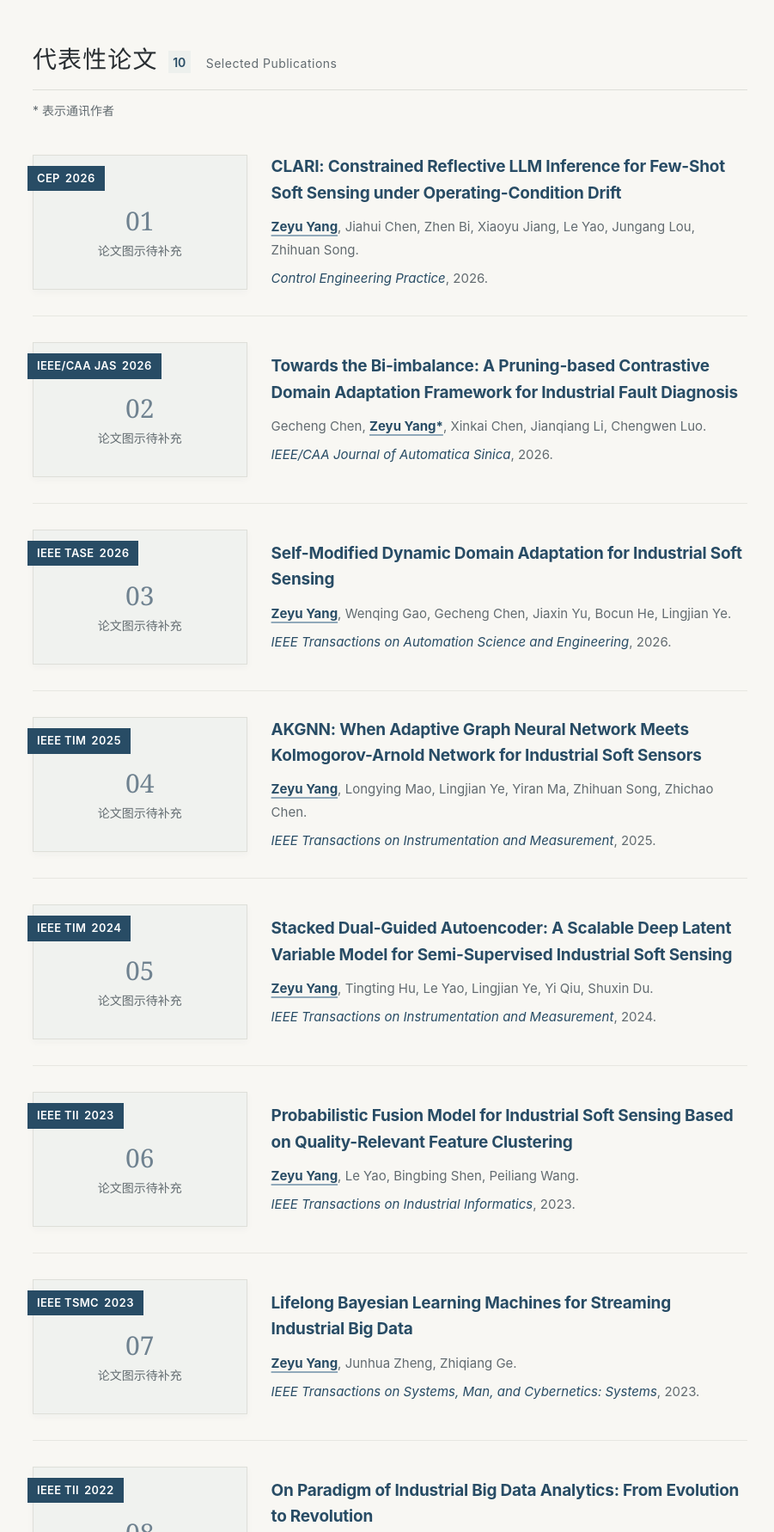
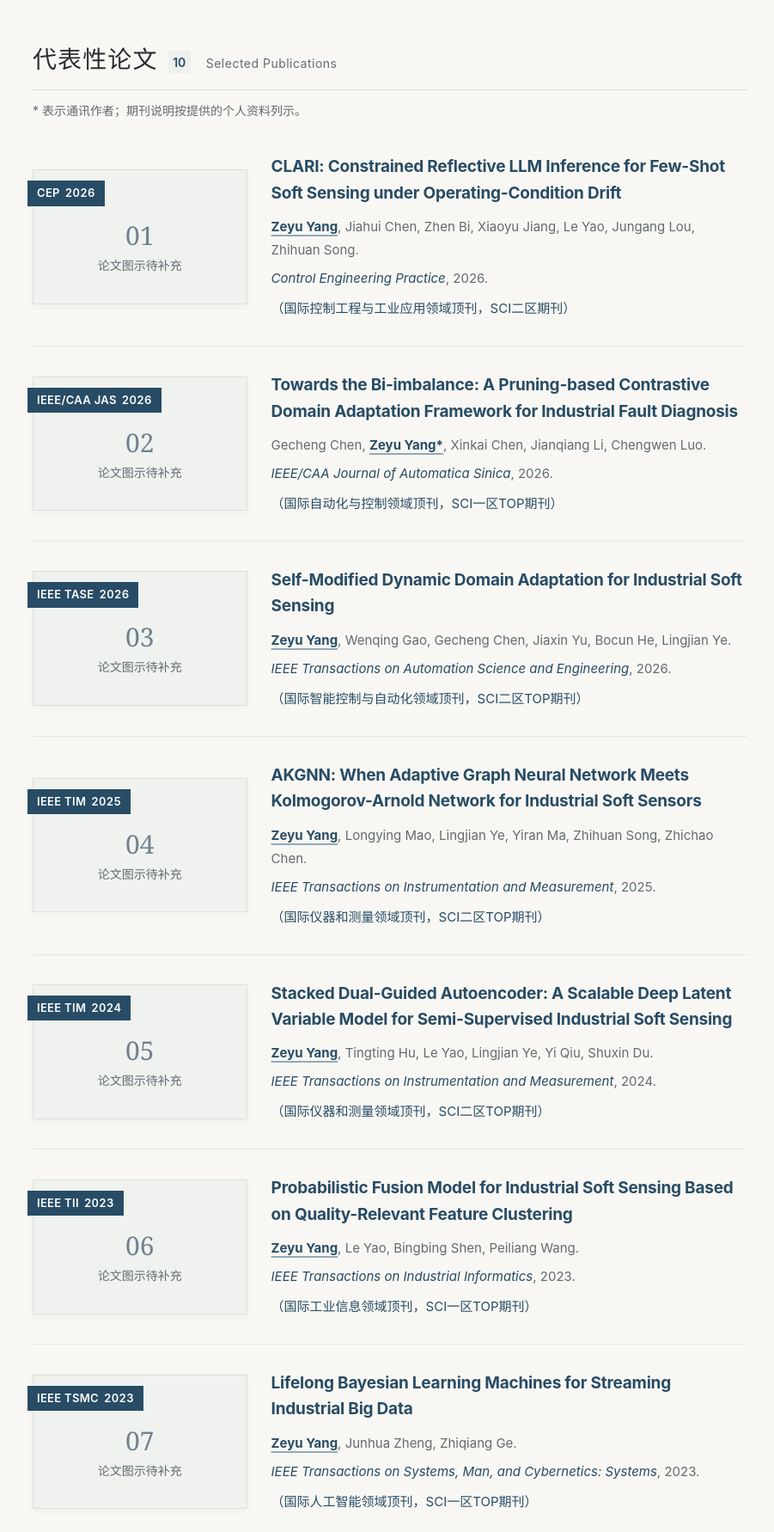
Before and after one commit to ZeallYang/ZeallYang.github.io, an Astro site: page / in a window 1280 px wide. Shown: the part 2493-4275 px from the top of the page at 86% size, without its empty margins (350-1251 px from the left). Built offline with nearby package versions, Linux system fonts and the light colour scheme; Astro itself is replaced by a stand-in of ours.

Commit message:
Display supplied journal notes and ignore original profile document

```diff
--- a/src/data/profile.ts
+++ b/src/data/profile.ts
@@ -90,6 +90,8 @@ type Publication = {
   venue: string;
   venueLabel: string;
   year: number;
+  // 按个人资料文档列示的期刊说明，不代表实时分区核验。
+  venueNote?: string;
   // 图示放入 public/papers/；没有真实图示时显示明确的占位区。
   image?: { src: string; alt: string };
   // 仅填写已确认的论文地址和研究要点。
@@ -104,51 +106,61 @@ export const publications: Publication[] = [
     authors: 'Zeyu Yang, Jiahui Chen, Zhen Bi, Xiaoyu Jiang, Le Yao, Jungang Lou, Zhihuan Song',
     title: 'CLARI: Constrained Reflective LLM Inference for Few-Shot Soft Sensing under Operating-Condition Drift',
     venue: 'Control Engineering Practice', venueLabel: 'CEP', year: 2026,
+    venueNote: '国际控制工程与工业应用领域顶刊，SCI二区期刊',
   },
   {
     authors: 'Gecheng Chen, Zeyu Yang*, Xinkai Chen, Jianqiang Li, Chengwen Luo',
     title: 'Towards the Bi-imbalance: A Pruning-based Contrastive Domain Adaptation Framework for Industrial Fault Diagnosis',
     venue: 'IEEE/CAA Journal of Automatica Sinica', venueLabel: 'IEEE/CAA JAS', year: 2026,
+    venueNote: '国际自动化与控制领域顶刊，SCI一区TOP期刊',
   },
   {
     authors: 'Zeyu Yang, Wenqing Gao, Gecheng Chen, Jiaxin Yu, Bocun He, Lingjian Ye',
     title: 'Self-Modified Dynamic Domain Adaptation for Industrial Soft Sensing',
     venue: 'IEEE Transactions on Automation Science and Engineering', venueLabel: 'IEEE TASE', year: 2026,
+    venueNote: '国际智能控制与自动化领域顶刊，SCI二区TOP期刊',
   },
   {
     authors: 'Zeyu Yang, Longying Mao, Lingjian Ye, Yiran Ma, Zhihuan Song, Zhichao Chen',
     title: 'AKGNN: When Adaptive Graph Neural Network Meets Kolmogorov-Arnold Network for Industrial Soft Sensors',
     venue: 'IEEE Transactions on Instrumentation and Measurement', venueLabel: 'IEEE TIM', year: 2025,
+    venueNote: '国际仪器和测量领域顶刊，SCI二区TOP期刊',
   },
   {
     authors: 'Zeyu Yang, Tingting Hu, Le Yao, Lingjian Ye, Yi Qiu, Shuxin Du',
     title: 'Stacked Dual-Guided Autoencoder: A Scalable Deep Latent Variable Model for Semi-Supervised Industrial Soft Sensing',
     venue: 'IEEE Transactions on Instrumentation and Measurement', venueLabel: 'IEEE TIM', year: 2024,
+    venueNote: '国际仪器和测量领域顶刊，SCI二区TOP期刊',
   },
   {
     authors: 'Zeyu Yang, Le Yao, Bingbing Shen, Peiliang Wang',
     title: 'Probabilistic Fusion Model for Industrial Soft Sensing Based on Quality-Relevant Feature Clustering',
     venue: 'IEEE Transactions on Industrial Informatics', venueLabel: 'IEEE TII', year: 2023,
+    venueNote: '国际工业信息领域顶刊，SCI一区TOP期刊',
   },
   {
     authors: 'Zeyu Yang, Junhua Zheng, Zhiqiang Ge',
     title: 'Lifelong Bayesian Learning Machines for Streaming Industrial Big Data',
     venue: 'IEEE Transactions on Systems, Man, and Cybernetics: Systems', venueLabel: 'IEEE TSMC', year: 2023,
+    venueNote: '国际人工智能领域顶刊，SCI一区TOP期刊',
   },
   {
     authors: 'Zeyu Yang, Zhiqiang Ge',
     title: 'On Paradigm of Industrial Big Data Analytics: From Evolution to Revolution',
     venue: 'IEEE Transactions on Industrial Informatics', venueLabel: 'IEEE TII', year: 2022,
+    venueNote: '国际工业信息领域顶刊，SCI一区TOP期刊',
   },
   {
     authors: 'Zeyu Yang, Zhiqiang Ge',
     title: 'Rethinking the Value of Just-In-Time Learning in the Era of Industrial Big Data',
     venue: 'IEEE Transactions on Industrial Informatics', venueLabel: 'IEEE TII', year: 2022,
+    venueNote: '国际工业信息领域顶刊，SCI一区TOP期刊',
   },
   {
     authors: 'Zeyu Yang, Zhiqiang Ge',
     title: 'Industrial Virtual Sensing for Big Process Data based on Parallelized Nonlinear Variational Bayesian Factor Regression',
     venue: 'IEEE Transactions on Instrumentation and Measurement', venueLabel: 'IEEE TIM', year: 2020,
+    venueNote: '国际仪器和测量领域顶刊，SCI二区TOP期刊',
   },
 ];
 
--- a/src/pages/index.astro
+++ b/src/pages/index.astro
@@ -96,7 +96,7 @@ const biographyPattern = new RegExp(`(${profile.biographyHighlights.map((phrase)
 
         <section id="publications" aria-labelledby="publications-heading">
           <div class="section-heading"><h2 id="publications-heading">代表性论文 <span class="count">{publications.length}</span></h2><span lang="en">Selected Publications</span></div>
-          <p class="section-note">* 表示通讯作者</p>
+          <p class="section-note">* 表示通讯作者；期刊说明按提供的个人资料列示。</p>
           <ol class="publication-list" lang="en">
             {publications.map((paper, index) => (
               <li class="publication-entry">
@@ -115,6 +115,7 @@ const biographyPattern = new RegExp(`(${profile.biographyHighlights.map((phrase)
                   <h3>{paper.url ? <a href={paper.url}>{paper.title}</a> : paper.title}</h3>
                   <p class="authors">{paper.authors.split(/(Zeyu Yang\*?)/).map((author) => author.startsWith('Zeyu Yang') ? <strong>{author}</strong> : author)}.</p>
                   <p class="venue"><cite>{paper.venue}</cite><span class="venue-year">, {paper.year}.</span></p>
+                  {paper.venueNote && <p class="venue-note" lang="zh-CN">（{paper.venueNote}）</p>}
                   {paper.links && paper.links.length > 0 && <div class="paper-links">{paper.links.map((link) => <a href={link.url}>{link.label}<span aria-hidden="true"> ↗</span></a>)}</div>}
                   {paper.highlights && paper.highlights.length > 0 && <ul class="paper-highlights" lang="zh-CN">{paper.highlights.map((highlight) => <li>{highlight}</li>)}</ul>}
                 </div>
--- a/src/styles/global.css
+++ b/src/styles/global.css
@@ -149,6 +149,7 @@ main > section + section { margin-top: 52px; }
 .venue { font-size: 15px; color: var(--accent); margin-top: 6px; line-height: 1.8; }
 .venue cite { font-style: italic; }
 .venue-year { color: var(--muted); }
+.venue-note { margin-top: 8px; color: var(--accent); font-size: 15px; line-height: 1.8; }
 .paper-links { display: flex; flex-wrap: wrap; gap: 6px 16px; margin-top: 10px; font-size: 15px; font-weight: 600; }
 .paper-highlights { padding-left: 18px; margin-top: 12px; font-size: 15px; line-height: 1.9; }
 .paper-highlights li + li { margin-top: 5px; }
```
Also changed, not shown: PROFILE_CONTENT.md (+1 -1 lines), 1 other file.
